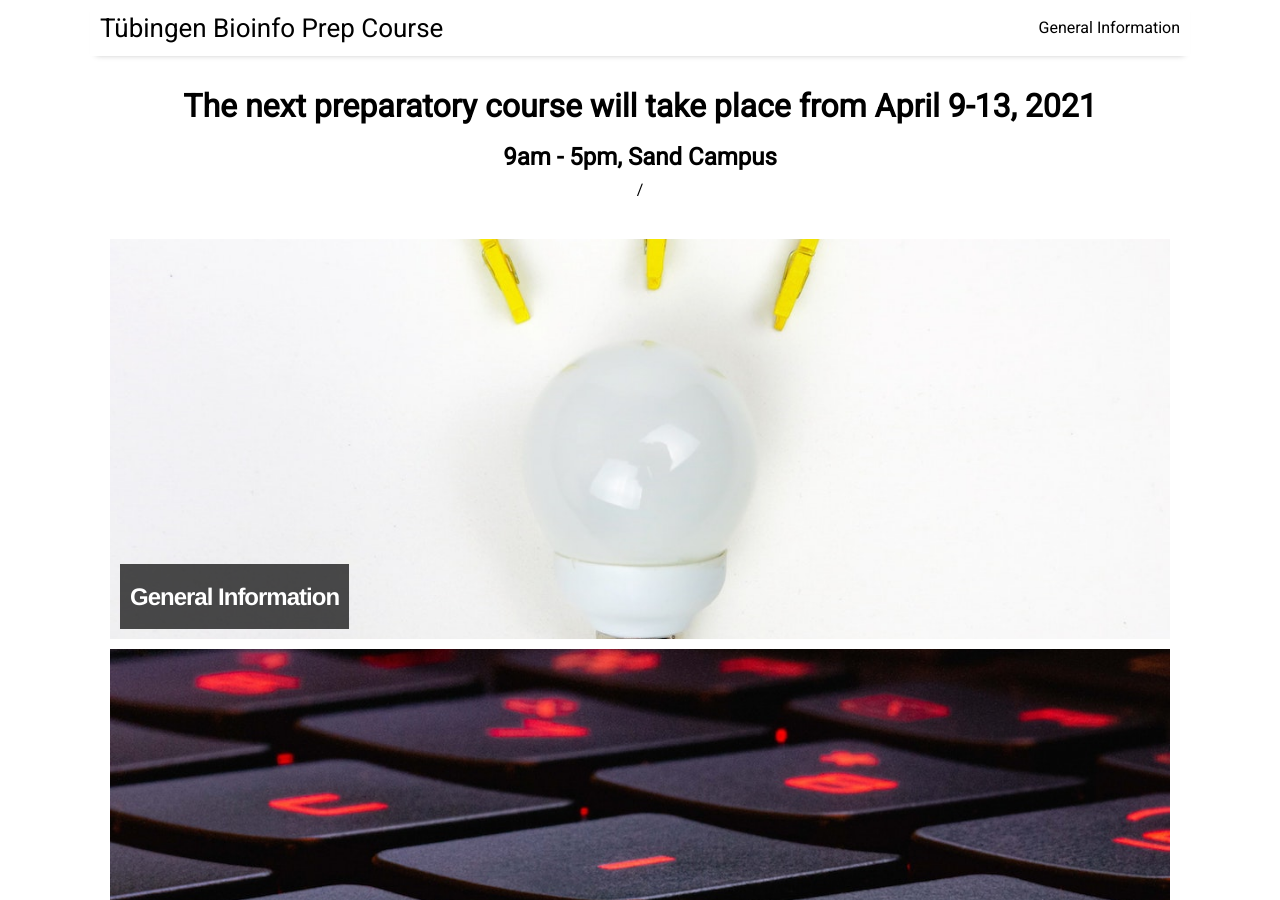
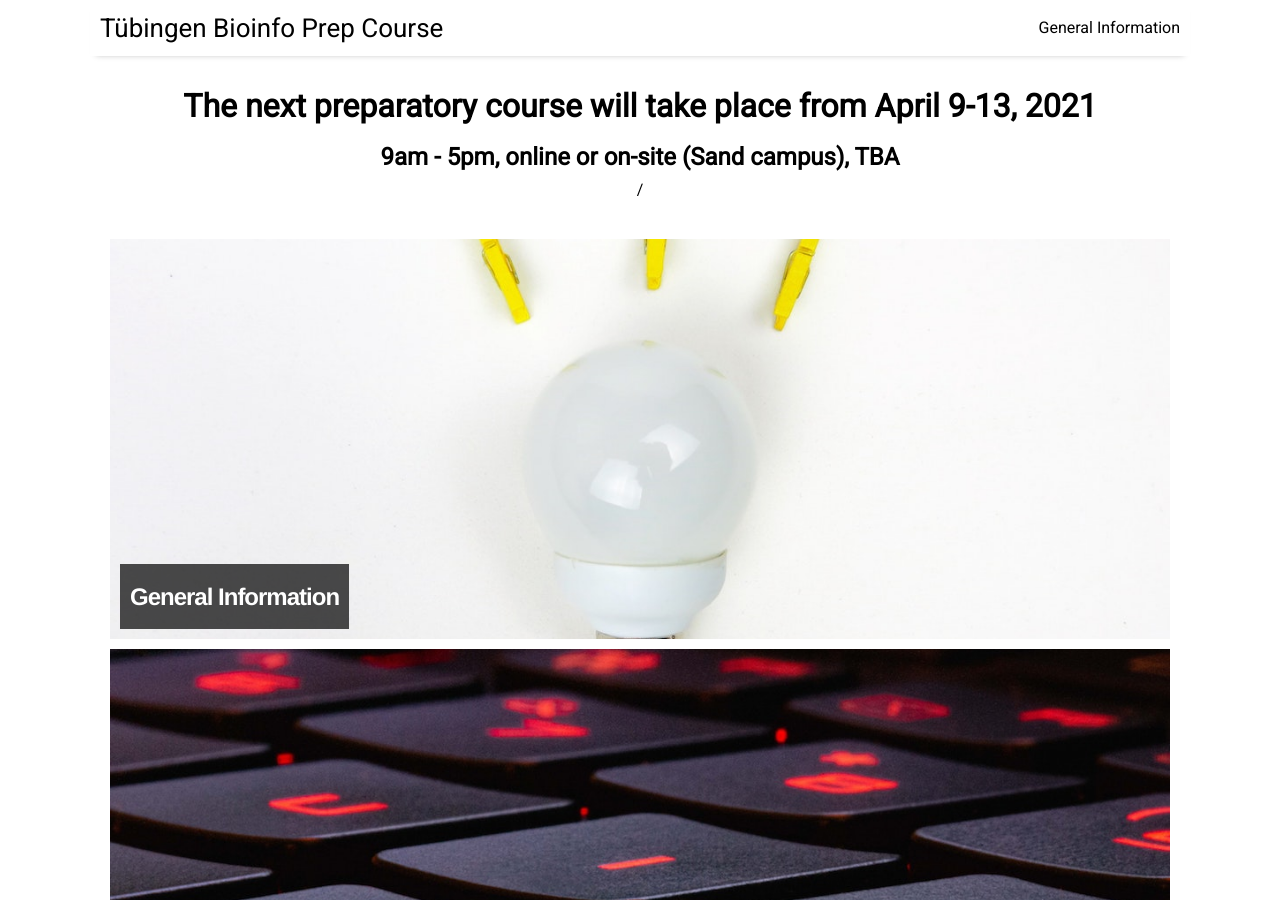
Before and after one commit to BioInfPrep/bioinfprep.github.io, a Jekyll site: the page built from index.html, in a window 1280 px wide and 900 px high. Built offline with Jekyll 4.4.1, drawn with Linux system fonts in a browser that asks for light colours; nearby versions of some CDN libraries.

Commit message:
Sand -> online

```diff
--- a/_layouts/home.html
+++ b/_layouts/home.html
@@ -6,7 +6,7 @@ title: Home
 <div style="margin-bottom:40px">
 	<center>
                <h1>The next preparatory course will take place from April 9-13, 2021</h1>
-               <h2>9am - 5pm, Sand Campus</h2>/
+               <h2>9am - 5pm, online or on-site (Sand campus), TBA</h2>/
 	</center>
 </div>
 
```
